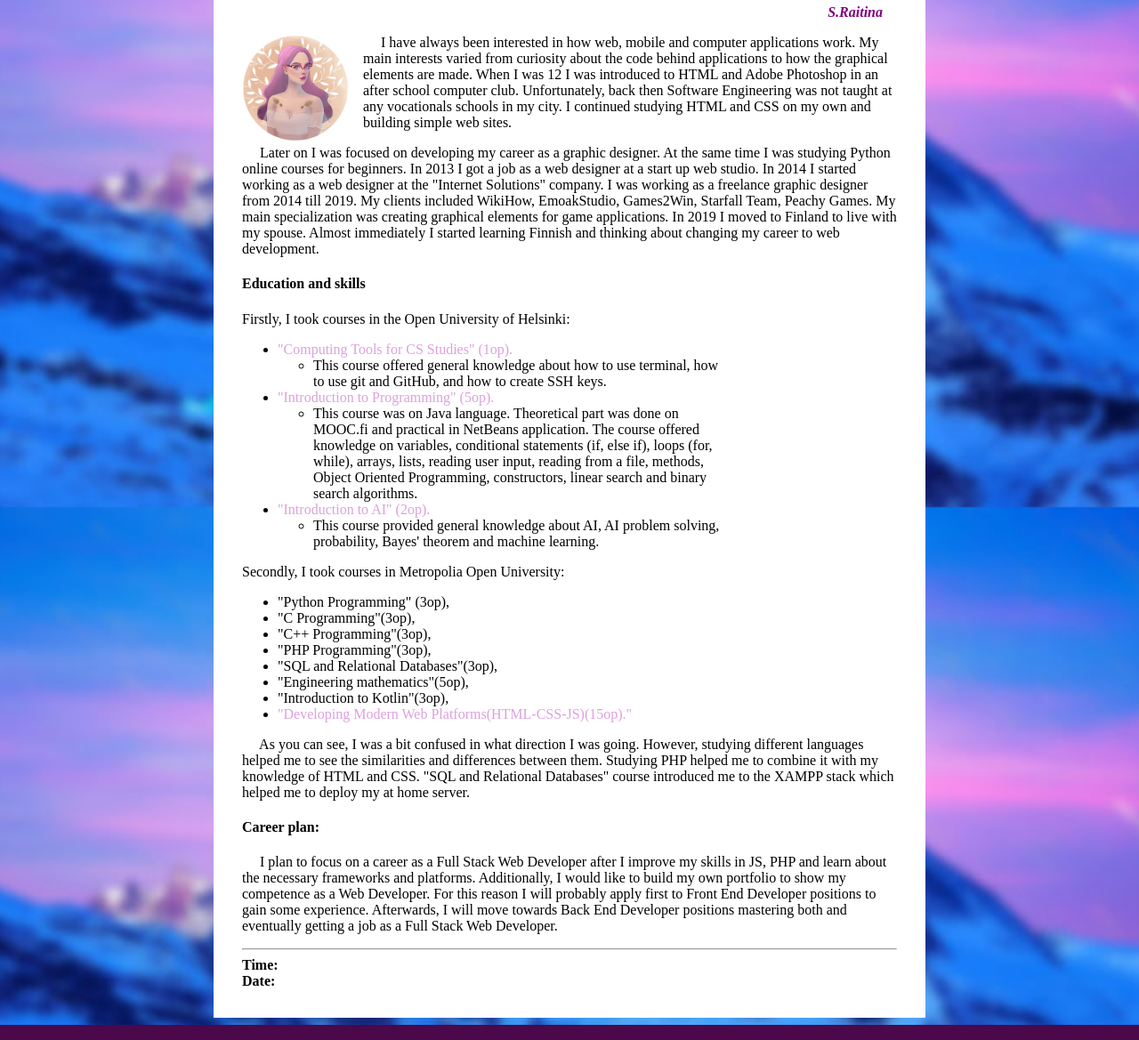
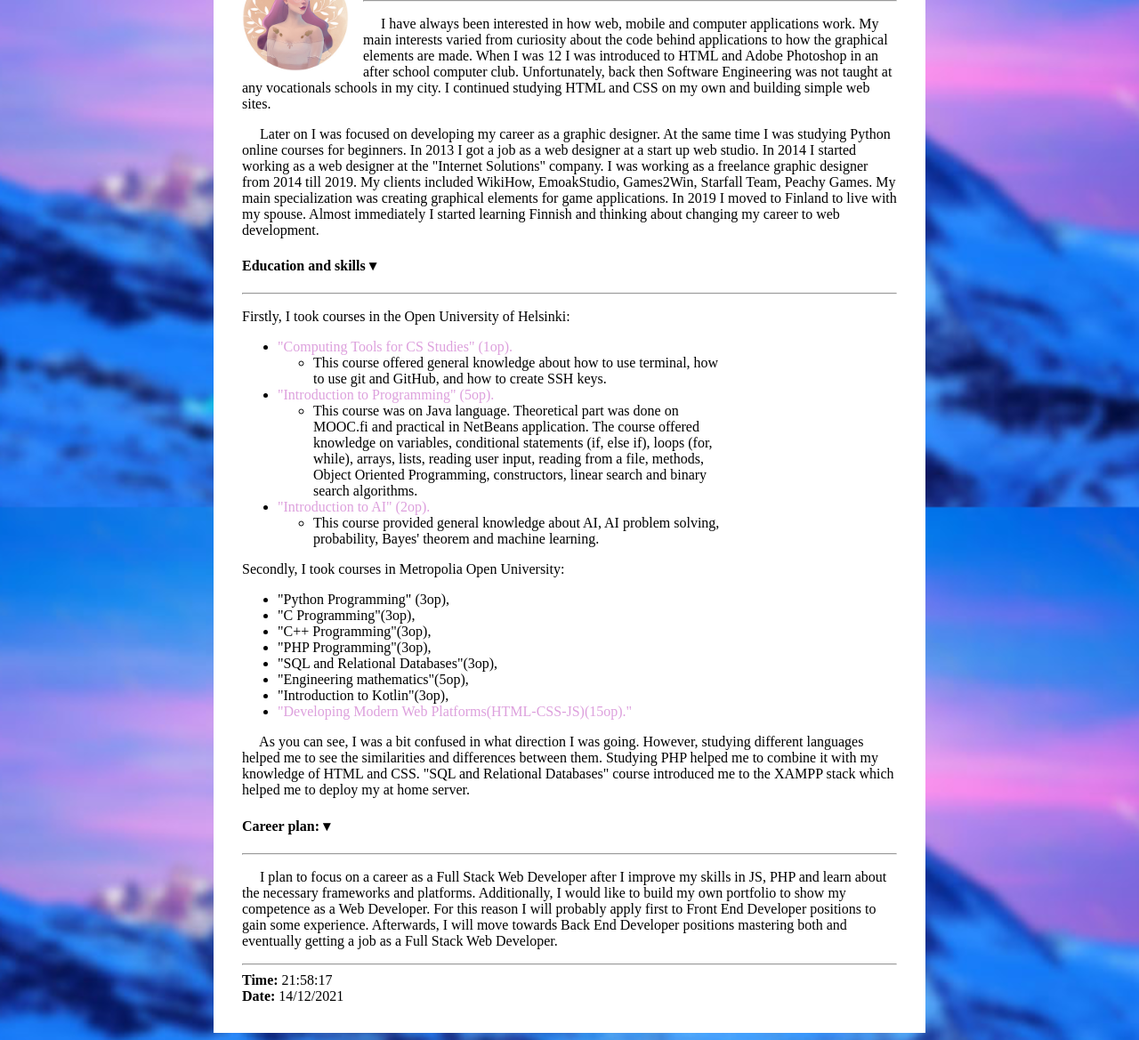
Before and after one commit to silmu/js-course-website, a plain HTML site: page index.html in a window 1280 px wide. Shown: the part 230-1399 px from the top of the page at 89% size. Drawn offline with nearby package versions, Linux system fonts and the light colour scheme.

Commit message:
Format text on index.html to improve readability

```diff
--- a/index.html
+++ b/index.html
@@ -20,11 +20,11 @@
         </div>
         <!--content-->
         <div class="content">
-            <header><h2>About me</h2></header>
-            <section>
-                <p align="right" style="margin-right: 1em;"><span><i>S.Raitina</i></span></p>
-                <img src="Images/profile.jpg" alt="My profile"
-                width="120px" height="120px" align="left" style="margin-right: 1em;"/>
+            <!--<p align="right" style="margin-right: 1em;"><span><i>S.Raitina</i></span></p>-->
+            <img src="Images/profile.jpg" alt="My profile" width="120px" height="120px" align="left" style="margin-right: 1em;"/>
+            <h4 id="about">About me ▾</h4>
+            <hr>
+            <section id="toggleAbout">
                 <p>&emsp; I have always been interested in how web,
                     mobile and computer applications work. My main
                     interests varied from curiosity about the code
@@ -48,8 +48,10 @@
                     started learning Finnish and thinking about changing my
                     career to web development.
                 </p>
-            <section>
-            <section><h4>Education and skills</h4>
+            </section>
+            <h4 id="education">Education and skills ▾</h4>
+            <hr>
+            <section id="toggleEducation">
                 <p>Firstly, I took courses in the Open University of Helsinki:</p>
                 <ul class="d-inline-block text-truncate" style="max-width: 500px;">
                     <li><a href="https://tkt-lapio.github.io/en/" target="_blank">"Computing Tools for CS Studies" (1op).</a></li>
@@ -97,7 +99,9 @@
                     my at home server.
                 </p>
             </section>
-            <section><h4>Career plan:</h4>
+            <h4 id="career">Career plan: ▾</h4>
+            <hr>
+            <section id="toggleCareer">
             <p>&emsp; I plan to focus on a career as a Full Stack Web Developer after I improve
                 my skills in JS, PHP and learn about the necessary frameworks and platforms. Additionally,
                 I would like to build my own portfolio to show my competence as a Web Developer. For this
@@ -109,7 +113,7 @@
             <div id="time"><b>Time:</b> </div>
             <div id="date"><b>Date:</b> </div>
         </div>
-        <script src="JS/date-and-time.js">
-        </script>
+        <script src="https://ajax.googleapis.com/ajax/libs/jquery/3.6.0/jquery.min.js"></script>
+        <script src="JS/index.js"></script>
     </body>
 </html>
```
